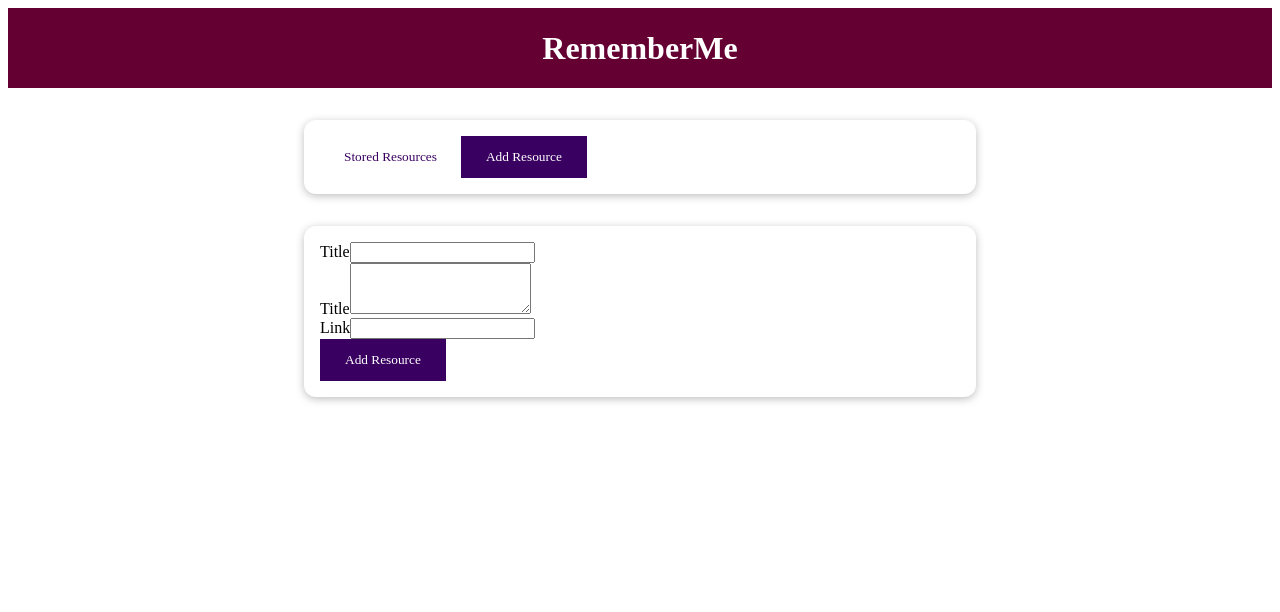
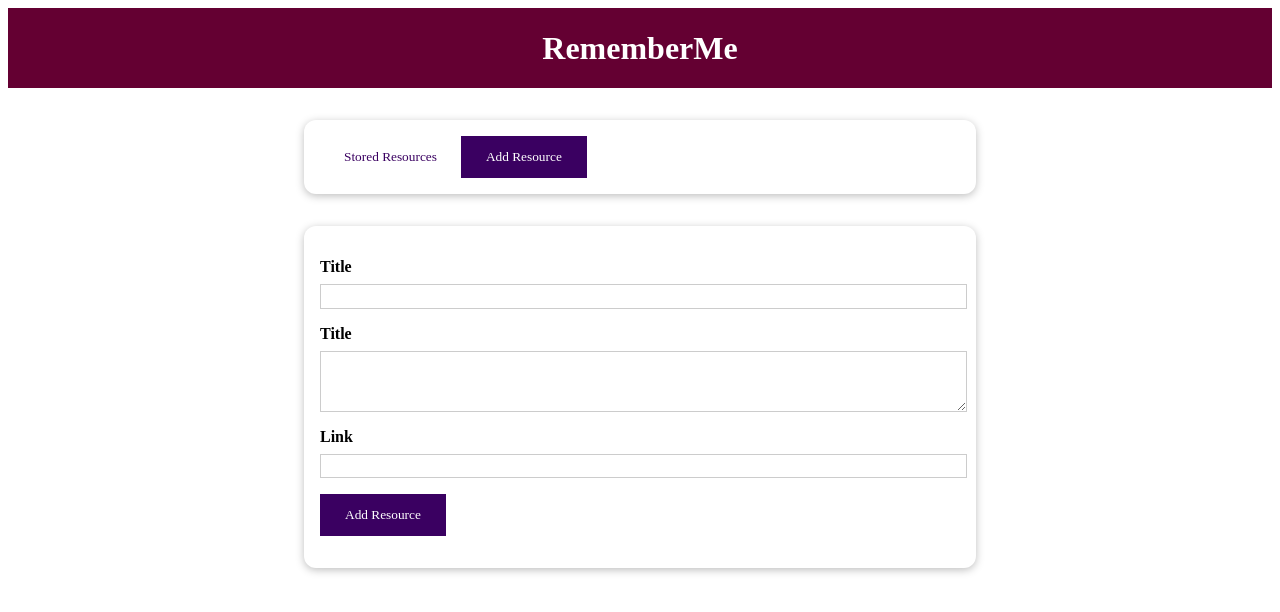
Before and after one commit to northernocean/learning-js-vue, a Vue app: page / in a window 1280 px wide. Both pictures are taken after a click on the button "Add Resource". Shown: the top 612 px of the page. Built offline with nearby package versions, Linux system fonts and the light colour scheme.

Commit message:
add style to AddResource - using import

```diff
--- a/src/components/learning-resources/AddResource.vue
+++ b/src/components/learning-resources/AddResource.vue
@@ -24,4 +24,5 @@
 </template>
 
 <style scoped>
+  @import url('./css/AddResource.css');
 </style>
--- /dev/null
+++ b/src/components/learning-resources/css/AddResource.css
@@ -0,0 +1,25 @@
+label {
+  font-weight: bold;
+  display: block;
+  margin-bottom: 0.5rem;
+}
+
+input,
+textarea {
+  display: block;
+  width: 100%;
+  font: inherit;
+  padding: 0.15rem;
+  border: 1px solid #ccc;
+}
+
+input:focus,
+textarea:focus {
+  outline: none;
+  border-color: #3a0061;
+  background-color: #f7ebff;
+}
+
+.form-control {
+  margin: 1rem 0;
+}
```
